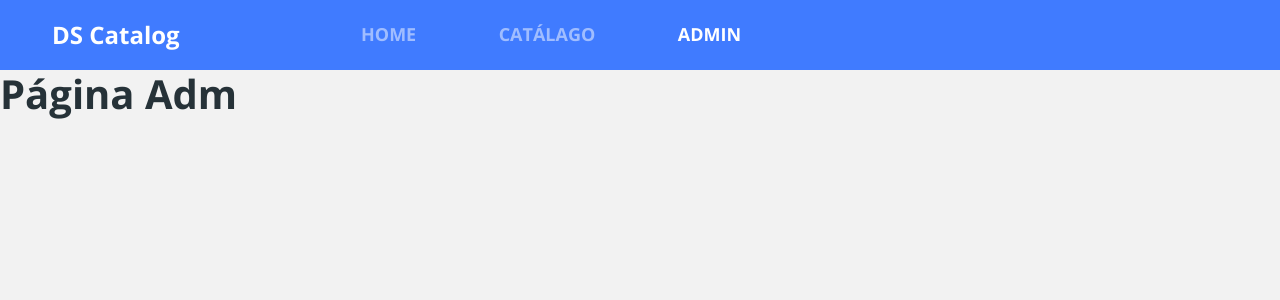
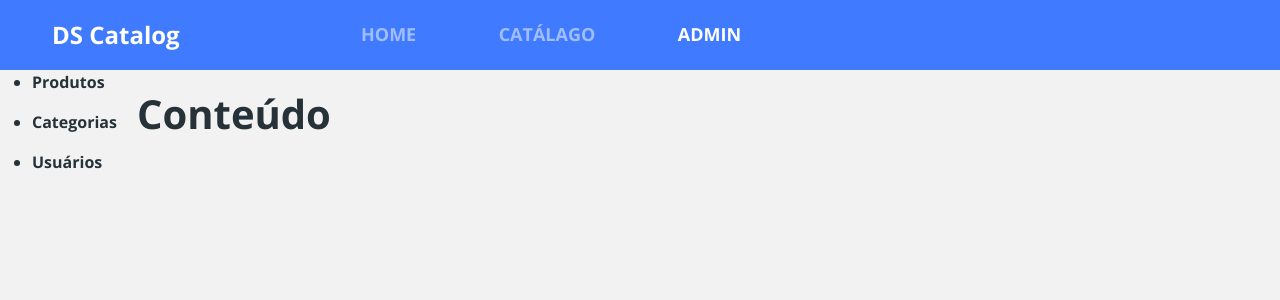
Before and after one commit to jopaulo666/dscatalog-bootcamp, a React (Create React App) app in the folder frontend/: page /admin in a window 1280 px wide. Shown: the top 300 px of the page. Built offline with nearby package versions, Linux system fonts and the light colour scheme; the HTML template or start-up script is replaced by a standard one.

Commit message:
Admin layout

```diff
--- /dev/null
+++ b/frontend/src/pages/Admin/Navbar/index.tsx
@@ -0,0 +1,21 @@
+import './styles.css'
+
+const Navbar = () => {
+    return (
+        <nav>
+            <ul>
+                <li>
+                    <p>Produtos</p>
+                </li>
+                <li>
+                    <p>Categorias</p>
+                </li>
+                <li>
+                    <p>Usuários</p>
+                </li>
+            </ul>
+        </nav>
+    );
+}
+
+export default Navbar
--- a/frontend/src/pages/Admin/index.tsx
+++ b/frontend/src/pages/Admin/index.tsx
@@ -1,8 +1,15 @@
+import Navbar from './Navbar'
 import './styles.css'
 
 const Admin = () => {
     return (
-        <h1>Página Adm</h1>
+        <div className='admin-container'>
+            <Navbar />
+            <div className='admin-content'>
+                <h1>Conteúdo</h1>
+            </div>
+
+        </div>
     );
 }
 
--- a/frontend/src/pages/Admin/styles.css
+++ b/frontend/src/pages/Admin/styles.css
@@ -0,0 +1,18 @@
+.admin-container{
+    display: flex;
+    flex-direction: column;
+}
+
+.admin-content {
+    padding: 20px;
+}
+
+@media (min-width: 1200px) {
+    .admin-container{
+        flex-direction: row;
+    }
+
+    .admin-content {
+       flex: 1;
+    }
+}
```
Also changed, not shown: frontend/src/pages/Admin/Navbar/styles.css (added).
